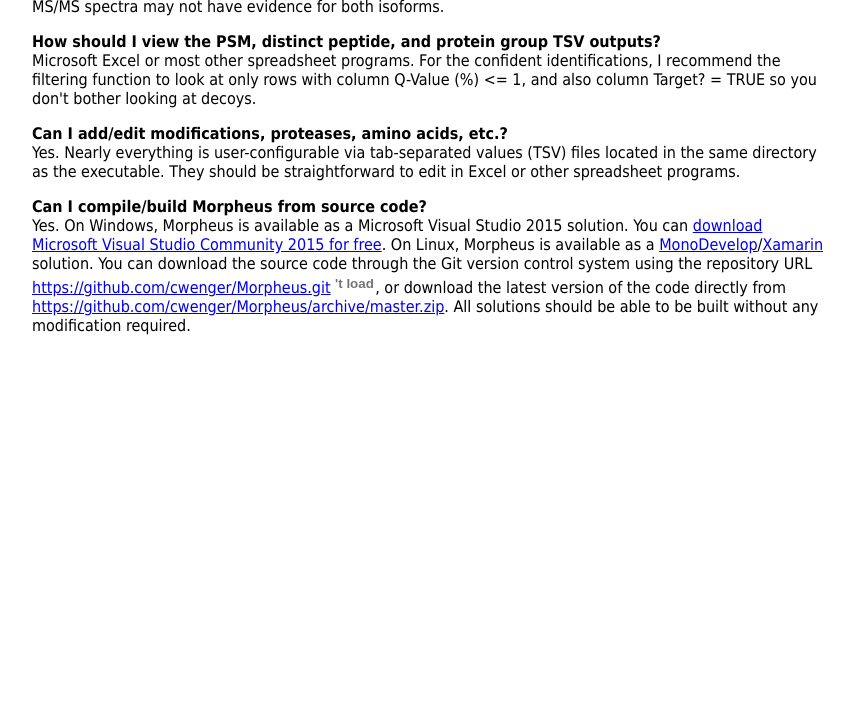
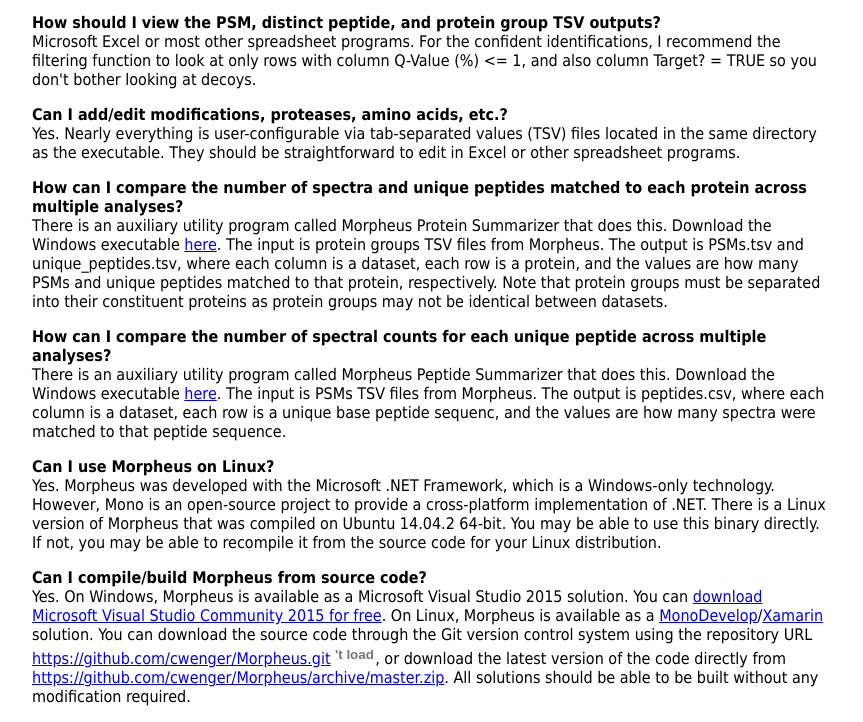
Before and after one commit to cwenger/Morpheus, a plain HTML site: page faq.html in a window 1280 px wide. Shown: the part 2009-2731 px from the top of the page, without its empty margins (208-1071 px from the left). Before the commit the page ends 2360 px from the top, so only its background shows below. Drawn offline with Linux system fonts and the light colour scheme.

Commit message:
Expanding FAQ.

```diff
--- a/faq.html
+++ b/faq.html
@@ -11,7 +11,7 @@
 		<p>
 			<b>Where did the name "Morpheus" come from?</b>
 			<br />
-			From the movie <a href="http://en.wikipedia.org/wiki/The_Matrix">The Matrix</a>, of course. Greek mythology is a good source for names when you can't come up with anything meaningful.
+			From the movie <a href="http://en.wikipedia.org/wiki/The_Matrix">The Matrix</a>, of course.
 		</p>
 		<p>
 			<b>How can I generate mzML data for Morpheus?</b>
@@ -81,6 +81,21 @@
 			Yes. Nearly everything is user-configurable via tab-separated values (TSV) files located in the same directory as the executable. They should be straightforward to edit in Excel or other spreadsheet programs.
 		</p>
 		<p>
+			<b>How can I compare the number of spectra and unique peptides matched to each protein across multiple analyses?</b>
+			<br />
+			There is an auxiliary utility program called Morpheus Protein Summarizer that does this. Download the Windows executable <a href="Morpheus Protein Summarizer.exe">here</a>. The input is protein groups TSV files from Morpheus. The output is PSMs.tsv and unique_peptides.tsv, where each column is a dataset, each row is a protein, and the values are how many PSMs and unique peptides matched to that protein, respectively. Note that protein groups must be separated into their constituent proteins as protein groups may not be identical between datasets.
+		</p>
+		<p>
+			<b>How can I compare the number of spectral counts for each unique peptide across multiple analyses?</b>
+			<br />
+			There is an auxiliary utility program called Morpheus Peptide Summarizer that does this. Download the Windows executable <a href="Morpheus Peptide Summarizer.exe">here</a>. The input is PSMs TSV files from Morpheus. The output is peptides.csv, where each column is a dataset, each row is a unique base peptide sequenc, and the values are how many spectra were matched to that peptide sequence.
+		</p>
+		<p>
+			<b>Can I use Morpheus on Linux?</b>
+			<br />
+			Yes. Morpheus was developed with the Microsoft .NET Framework, which is a Windows-only technology. However, Mono is an open-source project to provide a cross-platform implementation of .NET. There is a Linux version of Morpheus that was compiled on Ubuntu 14.04.2 64-bit. You may be able to use this binary directly. If not, you may be able to recompile it from the source code for your Linux distribution.
+		</p>
+		<p>
 			<b>Can I compile/build Morpheus from source code?</b>
 			<br />
 			Yes. On Windows, Morpheus is available as a Microsoft Visual Studio 2015 solution. You can <a href="https://www.visualstudio.com/en-us/products/visual-studio-community-vs.aspx">download Microsoft Visual Studio Community 2015 for free</a>. On Linux, Morpheus is available as a <a href="http://www.monodevelop.com/">MonoDevelop</a>/<a href="https://xamarin.com/">Xamarin</a> solution. You can download the source code through the Git version control system using the repository URL <a href="https://github.com/cwenger/Morpheus.git">https://github.com/cwenger/Morpheus.git</a> <script type="text/javascript">ShowLMCButton('https://github.com/cwenger/Morpheus.git');</script>, or download the latest version of the code directly from <a href="https://github.com/cwenger/Morpheus/archive/master.zip">https://github.com/cwenger/Morpheus/archive/master.zip</a>. All solutions should be able to be built without any modification required.
```
